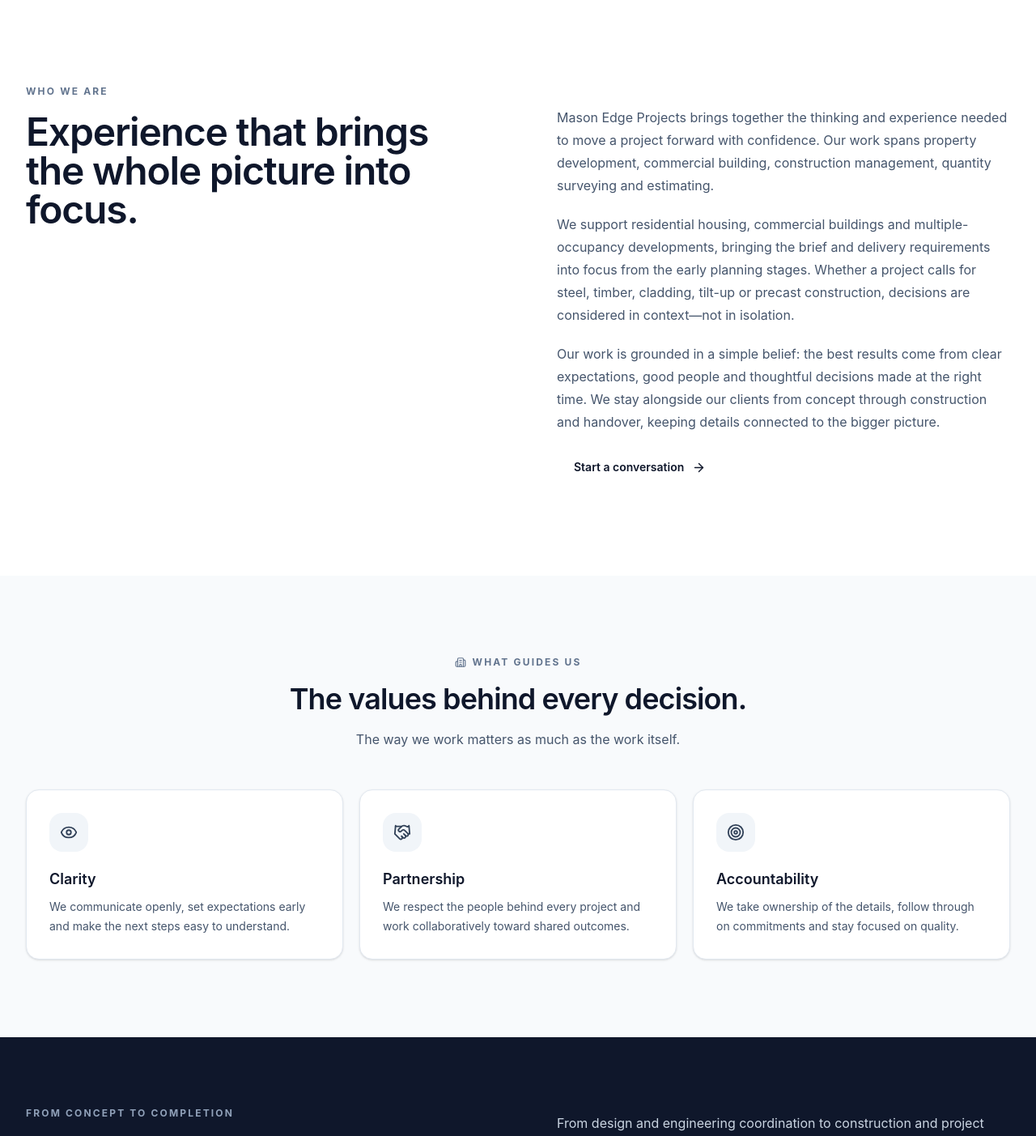
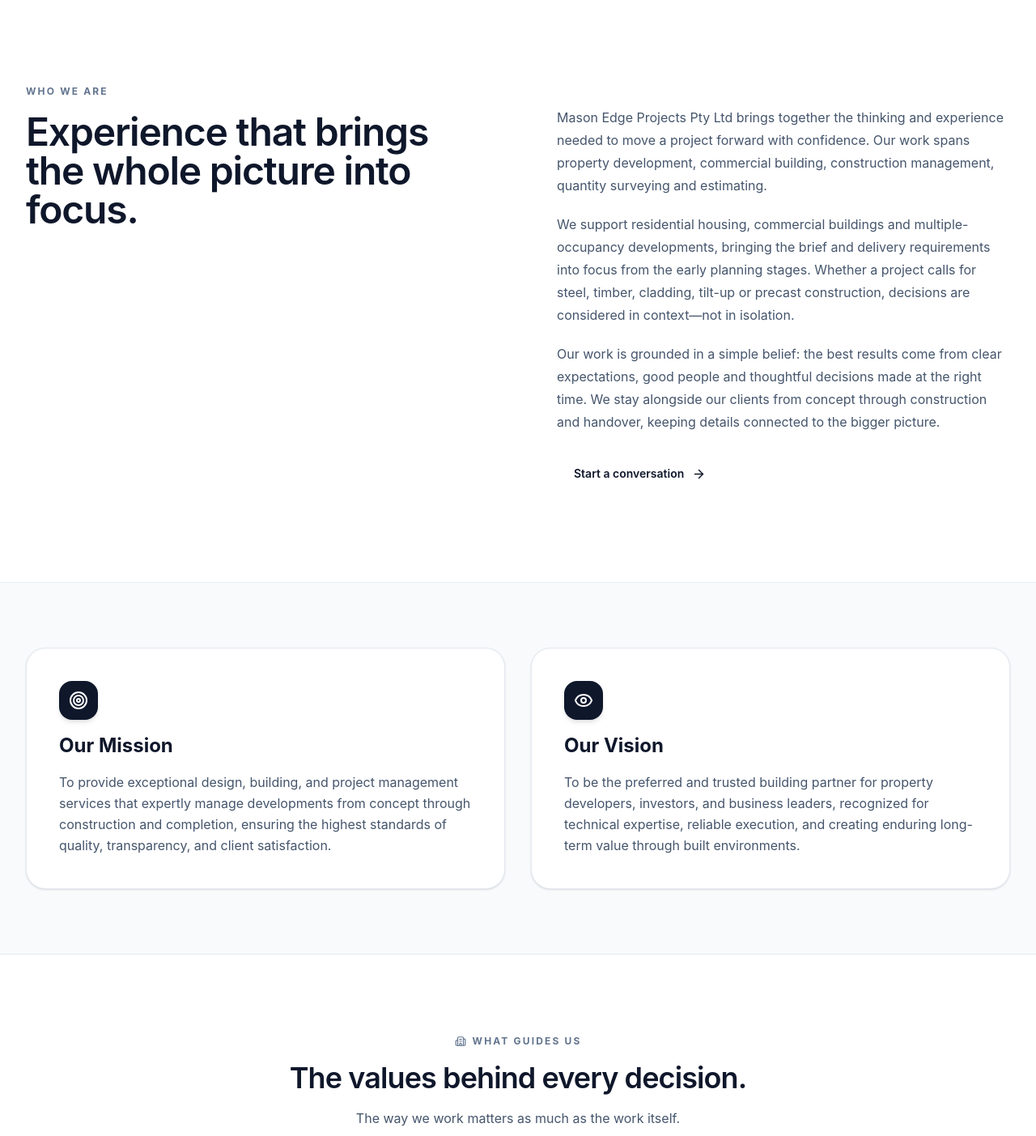
Before and after one commit to MehmoodCoder/Mason_Edge_Projects, a React (Vite) app in the folder Mason_Edge_Projects/: page /about in a window 1280 px wide. Shown: the part 600-2003 px from the top of the page at 81% size. Built offline with nearby package versions, Linux system fonts and the light colour scheme; grey boxes are pictures that could not be loaded.

Commit message:
Enhance About PAge and also add complete data

```diff
--- a/Mason_Edge_Projects/src/pages/AboutPage.jsx
+++ b/Mason_Edge_Projects/src/pages/AboutPage.jsx
@@ -1,103 +1,211 @@
-import { ArrowRight, Eye, Handshake, Target } from 'lucide-react'
-import Button from '../components/Button'
-import ContactCTA from '../components/ContactCTA'
-import Hero from '../components/Hero'
-import SectionHeader from '../components/SectionHeader'
+import { ArrowRight, Eye, Handshake, Target, PhoneCall } from "lucide-react";
+import { Link } from "react-router-dom";
+import Button from "../components/Button";
+import ContactCTA from "../components/ContactCTA";
+import Hero from "../components/Hero";
+import SectionHeader from "../components/SectionHeader";
+
+const company = {
+  name: "Mason Edge Projects Pty Ltd",
+  address: "136 Eaststone Ave, Wollert VIC 3750",
+  email: "masonedgeprojects@gmail.com",
+  phone: "0450147335",
+  phoneDisplay: "0450 147 335",
+};
 
 const values = [
   {
-    title: 'Clarity',
-    description: 'We communicate openly, set expectations early and make the next steps easy to understand.',
+    title: "Clarity",
+    description:
+      "We communicate openly, set expectations early and make the next steps easy to understand.",
     icon: Eye,
   },
   {
-    title: 'Partnership',
-    description: 'We respect the people behind every project and work collaboratively toward shared outcomes.',
+    title: "Partnership",
+    description:
+      "We respect the people behind every project and work collaboratively toward shared outcomes.",
     icon: Handshake,
   },
   {
-    title: 'Accountability',
-    description: 'We take ownership of the details, follow through on commitments and stay focused on quality.',
+    title: "Accountability",
+    description:
+      "We take ownership of the details, follow through on commitments and stay focused on quality.",
     icon: Target,
   },
-]
+];
 
 function AboutPage() {
   return (
-    <main className="min-h-screen bg-white">
+    <main className="min-h-screen bg-white text-slate-800">
       <Hero
         compact
         badge="ABOUT MASON EDGE"
-        title={<>A better way to<br /><span>bring projects to life.</span></>}
+        title={
+          <>
+            A better way to
+            <br />
+            <span className="text-slate-300">bring projects to life.</span>
+          </>
+        }
         subtitle="We connect design, engineering, construction and project management to help clients move from concept to completion."
         image="https://images.unsplash.com/photo-1486406146926-c627a92ad1ab?auto=format&fit=crop&w=2200&q=90"
-        primaryCta={{ label: 'Talk with our team', to: '/contact' }}
+        primaryCta={{ label: "Talk with our team", to: "/contact" }}
       />
 
+      {/* Who We Are & Experience Section */}
       <section className="mx-auto grid max-w-7xl grid-cols-1 gap-8 px-4 py-20 sm:px-6 lg:grid-cols-2 lg:gap-24 lg:px-8 lg:py-28">
         <div>
-          <span className="text-xs font-bold uppercase tracking-[0.18em] text-slate-500">Who we are</span>
+          <span className="text-xs font-bold uppercase tracking-[0.18em] text-slate-500">
+            Who we are
+          </span>
           <h2 className="mt-4 text-3xl font-semibold tracking-tight text-slate-900 sm:text-5xl">
             Experience that brings the whole picture into focus.
           </h2>
         </div>
         <div className="space-y-5 text-sm leading-7 text-slate-600 sm:pt-8 sm:text-base">
           <p>
-            Mason Edge Projects brings together the thinking and experience needed to move a project forward with confidence. Our work spans property development, commercial building, construction management, quantity surveying and estimating.
+            {company.name} brings together the thinking and experience needed to
+            move a project forward with confidence. Our work spans property
+            development, commercial building, construction management, quantity
+            surveying and estimating.
           </p>
           <p>
-            We support residential housing, commercial buildings and multiple-occupancy developments, bringing the brief and delivery requirements into focus from the early planning stages. Whether a project calls for steel, timber, cladding, tilt-up or precast construction, decisions are considered in context—not in isolation.
+            We support residential housing, commercial buildings and
+            multiple-occupancy developments, bringing the brief and delivery
+            requirements into focus from the early planning stages. Whether a
+            project calls for steel, timber, cladding, tilt-up or precast
+            construction, decisions are considered in context—not in isolation.
           </p>
           <p>
-            Our work is grounded in a simple belief: the best results come from clear expectations, good people and thoughtful decisions made at the right time. We stay alongside our clients from concept through construction and handover, keeping details connected to the bigger picture.
+            Our work is grounded in a simple belief: the best results come from
+            clear expectations, good people and thoughtful decisions made at the
+            right time. We stay alongside our clients from concept through
+            construction and handover, keeping details connected to the bigger
+            picture.
           </p>
-          <Button to="/contact" variant="text">
-            Start a conversation <ArrowRight size={17} />
-          </Button>
+          <div className="pt-2">
+            <Button to="/contact" variant="text">
+              Start a conversation <ArrowRight size={17} />
+            </Button>
+          </div>
         </div>
       </section>
 
-      <section className="bg-slate-50 py-20 sm:py-24">
+      {/* Mission & Vision Cards */}
+      <section className="bg-slate-50 py-20 border-y border-slate-200/80">
+        <div className="mx-auto max-w-7xl px-4 sm:px-6 lg:px-8">
+          <div className="grid grid-cols-1 md:grid-cols-2 gap-8">
+            <div className="bg-white border border-slate-200/90 rounded-3xl p-8 sm:p-10 space-y-4 shadow-sm">
+              <div className="w-12 h-12 rounded-2xl bg-slate-900 text-white flex items-center justify-center shadow-md">
+                <Target size={24} />
+              </div>
+              <h3 className="text-2xl font-bold text-slate-900">Our Mission</h3>
+              <p className="text-slate-600 text-sm sm:text-base leading-relaxed">
+                To provide exceptional design, building, and project management
+                services that expertly manage developments from concept through
+                construction and completion, ensuring the highest standards of
+                quality, transparency, and client satisfaction.
+              </p>
+            </div>
+
+            <div className="bg-white border border-slate-200/90 rounded-3xl p-8 sm:p-10 space-y-4 shadow-sm">
+              <div className="w-12 h-12 rounded-2xl bg-slate-900 text-white flex items-center justify-center shadow-md">
+                <Eye size={24} />
+              </div>
+              <h3 className="text-2xl font-bold text-slate-900">Our Vision</h3>
+              <p className="text-slate-600 text-sm sm:text-base leading-relaxed">
+                To be the preferred and trusted building partner for property
+                developers, investors, and business leaders, recognized for
+                technical expertise, reliable execution, and creating enduring
+                long-term value through built environments.
+              </p>
+            </div>
+          </div>
+        </div>
+      </section>
+
+      {/* What Guides Us / Values Section */}
+      <section className="py-20 sm:py-24">
         <div className="mx-auto max-w-7xl px-4 sm:px-6 lg:px-8">
           <SectionHeader
             badge="What guides us"
             title="The values behind every decision."
             subtitle="The way we work matters as much as the work itself."
           />
-          <div className="mt-12 grid gap-5 md:grid-cols-3">
+          <div className="mt-12 grid gap-6 md:grid-cols-3">
             {values.map(({ title, description, icon: Icon }) => (
               <article
                 key={title}
-                className="rounded-2xl border border-slate-200 bg-white p-7 shadow-sm transition-all duration-200 hover:-translate-y-1 hover:shadow-xl hover:shadow-slate-900/10"
+                className="rounded-2xl border border-slate-200 bg-white p-8 shadow-sm transition-all duration-200 hover:-translate-y-1 hover:shadow-xl hover:shadow-slate-900/10 space-y-4"
               >
-                <span className="inline-flex h-12 w-12 items-center justify-center rounded-2xl bg-slate-100 text-slate-700">
+                <span className="inline-flex h-12 w-12 items-center justify-center rounded-2xl bg-slate-900 text-white shadow-sm">
                   <Icon size={22} aria-hidden="true" />
                 </span>
-                <h3 className="mt-5 text-lg font-semibold text-slate-900">{title}</h3>
-                <p className="mt-2 text-sm leading-6 text-slate-600">{description}</p>
+                <h3 className="text-xl font-bold text-slate-900">{title}</h3>
+                <p className="text-sm leading-relaxed text-slate-600">
+                  {description}
+                </p>
               </article>
             ))}
           </div>
         </div>
       </section>
 
+      {/* From Concept to Completion Banner */}
       <section className="bg-slate-900 py-16 text-white sm:py-20">
         <div className="mx-auto grid max-w-7xl grid-cols-1 items-center gap-8 px-4 sm:px-6 lg:grid-cols-2 lg:gap-24 lg:px-8">
           <div>
-            <span className="text-xs font-bold uppercase tracking-[0.18em] text-slate-400">From concept to completion</span>
+            <span className="text-xs font-bold uppercase tracking-[0.18em] text-slate-400">
+              From concept to completion
+            </span>
             <h2 className="mt-4 text-3xl font-semibold tracking-tight sm:text-5xl">
-              Connected expertise.<br />Considered outcomes.
+              Connected expertise.
+              <br />
+              Considered outcomes.
             </h2>
           </div>
           <p className="text-sm leading-7 text-slate-300 sm:text-base">
-            From design and engineering coordination to construction and project management, we help keep people, information and decisions moving in the same direction. Our involvement is shaped around your brief and the practical demands of your project.
+            From design and engineering coordination to construction and project
+            management, we help keep people, information and decisions moving in
+            the same direction. Our involvement is shaped around your brief and
+            the practical demands of your project.
           </p>
         </div>
       </section>
 
-      <ContactCTA title="Let’s build something worthwhile." />
+      {/* Direct Call Banner */}
+      <section className="max-w-7xl mx-auto px-4 sm:px-6 lg:px-8 py-16">
+        <div className="bg-slate-900 rounded-3xl p-8 sm:p-12 text-white flex flex-col md:flex-row items-center justify-between gap-6 shadow-xl border border-slate-800">
+          <div className="space-y-2 text-center md:text-left">
+            <h3 className="text-2xl sm:text-3xl font-extrabold">
+              Want a seamless and hassle-free building experience?
+            </h3>
+            <p className="text-slate-300 text-sm sm:text-base">
+              Partner with us to bring your building vision to life.
+            </p>
+          </div>
+          <div className="flex flex-wrap gap-4 items-center justify-center">
+            <a
+              href={`tel:${company.phone}`}
+              className="inline-flex items-center gap-2 bg-slate-800 hover:bg-slate-700 text-white font-bold px-5 py-3.5 rounded-2xl border border-slate-700 transition"
+            >
+              <PhoneCall size={18} /> Call {company.phoneDisplay}
+            </a>
+            <Link
+              to="/contact"
+              className="inline-flex items-center gap-2 bg-white hover:bg-slate-100 text-slate-900 font-bold px-5 py-3.5 rounded-2xl shadow-lg transition"
+            >
+              Contact Details <ArrowRight size={18} />
+            </Link>
+          </div>
+        </div>
+      </section>
+
+      <div className="max-w-7xl mx-auto px-4 sm:px-6 lg:px-8 pb-16">
+        <ContactCTA title="Let’s build something worthwhile." />
+      </div>
     </main>
-  )
+  );
 }
 
-export default AboutPage
+export default AboutPage;
```
